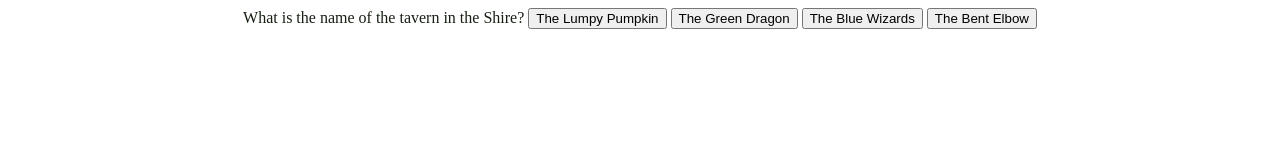
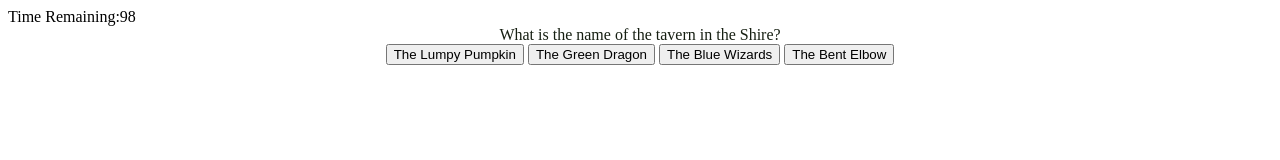
Before and after one commit to AugustusMadden/Tolkien-quiz-code, a plain HTML site: page index.html in a window 1280 px wide. Both pictures are taken after a click on the button "Start". Drawn offline with Linux system fonts and the light colour scheme.

Commit message:
final commit

```diff
--- a/assets/js/script.js
+++ b/assets/js/script.js
@@ -18,15 +18,9 @@ variable.addEventListener("click", function(){})
 function setTime() {}
 event.target() (returns user answer)
 
-var xxx = document.querySelector(".class/#id") */
+*/
 
-//var tagName = alert("The violence has escalated.");
 
-//var tag = document.createElement(tagName);
-
-//tag.textContent = "Pelican."
-
-//document.body.appendChild(tag);
 
 var questionArray = [
     {
@@ -76,57 +70,67 @@ var secondButton = document.querySelector('#buttonB');
 var thirdButton = document.querySelector('#buttonC');
 var fourthButton = document.querySelector('#buttonD');
 
-var timerElement
+var timerElement = document.querySelector("#timerElement")
 var timerCount = 100
 var i=0
-
 
 
 function startTimer() {
     timer = setInterval(function() {
       timerCount--;
       timerElement.textContent = timerCount;
-      if (timerCount >= 0) {
-        if (isWin && timerCount > 0) {
-          clearInterval(timer);
-          winGame();
-        }
+      if (timerCount <= 0) {
+        window.alert("You lose. Major L.");
       }
-      if (timerCount === 0) {
-        clearInterval(timer);
-        loseGame();
+      if (i == 7){
+        window.alert("You win!");
       }
     }, 1000);
   }
 
 function beginQuiz() {
+    startTimer();
     startUp.setAttribute("style","display:none");
     quizStartUp.setAttribute("style","display:block");
+    showQuestion();
+}
 
 
-    if (i <= questionArray.length) {
-        var currentQuestion = document.createTextNode("");
-        currentQuestion.textContent = questionArray[i].question
-        questions.appendChild(currentQuestion);
+function showQuestion() {
 
-        firstButton.setAttribute('value', questionArray[i].choices[0]);
-        secondButton.setAttribute('value', questionArray[i].choices[1]);
-        thirdButton.setAttribute('value', questionArray[i].choices[2]);
-        fourthButton.setAttribute('value', questionArray[i].choices[3]);
+    var currentQuestion = questionArray[i].question;
 
-        function questionCycle(event){
-            buttonValue = event.target
-            i=i+1;
+    questions.textContent = currentQuestion;
+
+    firstButton.setAttribute('value', questionArray[i].choices[0]);
+    firstButton.addEventListener("click", questionCycle);
+
+    secondButton.setAttribute('value', questionArray[i].choices[1]);
+    secondButton.addEventListener("click", questionCycle);
+
+    thirdButton.setAttribute('value', questionArray[i].choices[2]);
+    thirdButton.addEventListener("click", questionCycle);
+
+    fourthButton.setAttribute('value', questionArray[i].choices[3]);
+    fourthButton.addEventListener("click", questionCycle);
+}
+
+function questionCycle(event) {
+    var userAnswer = event.target.value;
+    console.log(userAnswer);
 
 
-            /* buttonValue === questionArray[i].answer */
+    if (userAnswer === questionArray[i].answer) {
 
-        }
-        firstButton.addEventListener("click", questionCycle);
+        i++;
+        showQuestion();
 
-    };
-
-
+    }
+    else {
+        timerCount = timerCount - 25;
+        i++;
+        showQuestion();
+    }
 }
 
 submitEl.addEventListener("click", beginQuiz);
--- a/index.html
+++ b/index.html
@@ -9,6 +9,8 @@
   </head>
 
   <body>
+    <div>Time Remaining:<span id="timerElement"></span>
+    </div>
     <div class="startPage">
       <h2>Tolkien Quiz</h2>
       <h3>Press Start to begin.</h3>
@@ -16,7 +18,7 @@
 
     </div>
     <div class="quizPage">
-      <span id="questionSpace"></span>
+      <div id="questionSpace"></div>
       <input type="button" id="buttonA" value="">
       <input type="button" id="buttonB" value="">
       <input type="button" id="buttonC" value="">
```
Also changed, not shown: images/screenshot.PNG (added), 1 other file.
